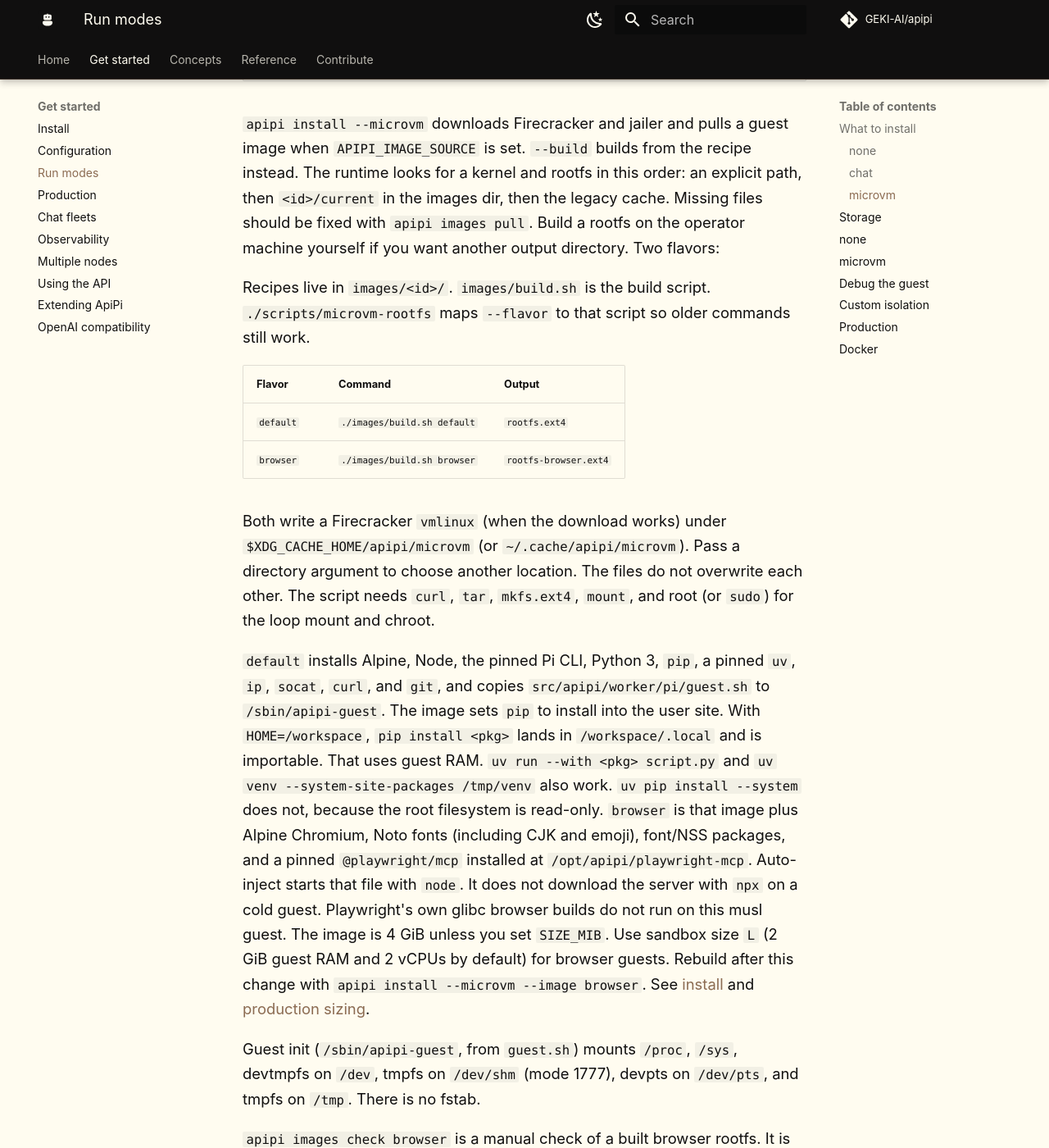
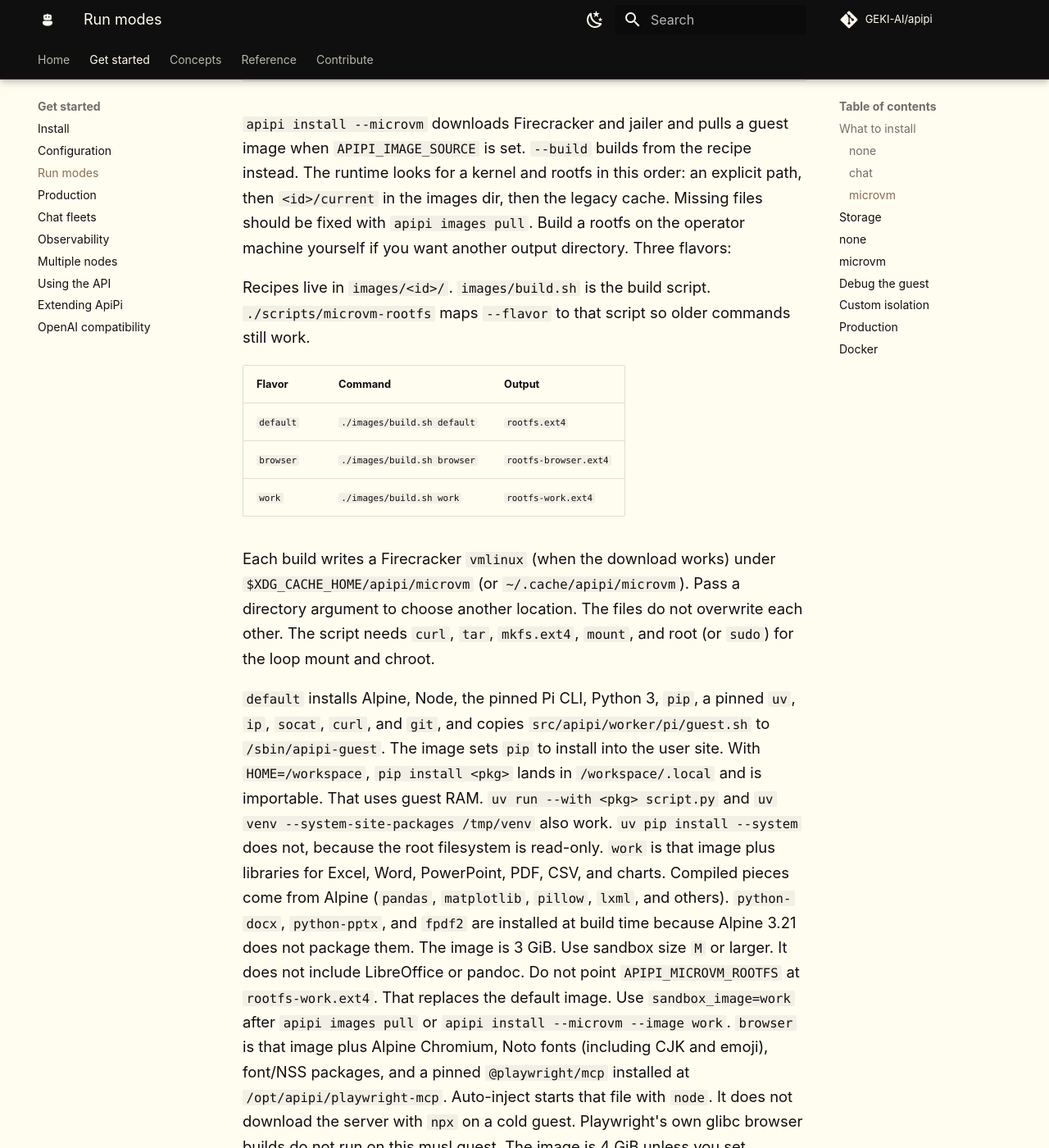
Before and after one commit to GEKI-AI/apipi, an MkDocs documentation site: the page built from docs/run-modes.md, in a window 1280 px wide and 1400 px high, scrolled down 2651 px. Shown: the whole window at 82% size. Built offline with MkDocs 1.6.1 and Material for MkDocs 9.7.7, drawn with Linux system fonts in a browser that asks for light colours; comment, search, counter and statistics services are not loaded.

Commit message:
Add a work guest image for business documents. (#398)
Excel, Word, PowerPoint, PDF, CSV, and chart libraries ship in the image. Size M or larger is required.

Co-authored-by: mths opencode <mths@datenhof.com>

```diff
--- a/docs/run-modes.md
+++ b/docs/run-modes.md
@@ -86,7 +86,7 @@ a guest image when `APIPI_IMAGE_SOURCE` is set. `--build` builds from
 the recipe instead. The runtime looks for a kernel and rootfs in this
 order: an explicit path, then `<id>/current` in the images dir, then
 the legacy cache. Missing files should be fixed with `apipi images pull`. Build a rootfs on the operator machine yourself if
-you want another output directory. Two flavors:
+you want another output directory. Three flavors:
 
 Recipes live in `images/<id>/`. `images/build.sh` is the build
 script. `./scripts/microvm-rootfs` maps `--flavor` to that script so
@@ -96,8 +96,9 @@ older commands still work.
 | --- | --- | --- |
 | `default` | `./images/build.sh default` | `rootfs.ext4` |
 | `browser` | `./images/build.sh browser` | `rootfs-browser.ext4` |
+| `work` | `./images/build.sh work` | `rootfs-work.ext4` |
 
-Both write a Firecracker `vmlinux` (when the download works) under
+Each build writes a Firecracker `vmlinux` (when the download works) under
 `$XDG_CACHE_HOME/apipi/microvm` (or `~/.cache/apipi/microvm`). Pass a
 directory argument to choose another location. The files do not
 overwrite each other. The script needs `curl`, `tar`, `mkfs.ext4`,
@@ -111,6 +112,15 @@ a pinned `uv`, `ip`, `socat`, `curl`, and `git`, and copies
 That uses guest RAM. `uv run --with <pkg> script.py` and
 `uv venv --system-site-packages /tmp/venv` also work. `uv pip install
 --system` does not, because the root filesystem is read-only.
+`work` is that image plus libraries for Excel, Word, PowerPoint, PDF,
+CSV, and charts. Compiled pieces come from Alpine (`pandas`,
+`matplotlib`, `pillow`, `lxml`, and others). `python-docx`,
+`python-pptx`, and `fpdf2` are installed at build time because Alpine
+3.21 does not package them. The image is 3 GiB. Use sandbox size `M`
+or larger. It does not include LibreOffice or pandoc. Do not point
+`APIPI_MICROVM_ROOTFS` at `rootfs-work.ext4`. That replaces the default
+image. Use `sandbox_image=work` after `apipi images pull` or
+`apipi install --microvm --image work`.
 `browser` is that image plus Alpine Chromium, Noto fonts (including
 CJK and emoji), font/NSS packages, and a pinned `@playwright/mcp`
 installed at `/opt/apipi/playwright-mcp`. Auto-inject starts that
--- a/pyproject.toml
+++ b/pyproject.toml
@@ -73,6 +73,8 @@ packages = ["src/apipi"]
 "images/default/image.env" = "apipi/worker/pi/images/default/image.env"
 "images/browser/image.env" = "apipi/worker/pi/images/browser/image.env"
 "images/browser/setup.sh" = "apipi/worker/pi/images/browser/setup.sh"
+"images/work/image.env" = "apipi/worker/pi/images/work/image.env"
+"images/work/setup.sh" = "apipi/worker/pi/images/work/setup.sh"
 
 [project.scripts]
 apipi = "apipi.cli:main"
```
Also changed, not shown: CHANGELOG.md (+3 -0 lines), docs/api.md (+3 -1 lines), docs/config.md (+1 -1 lines), docs/environments.md (+7 -2 lines), docs/install.md (+5 -2 lines), images/README.md (+7 -0 lines), 12 other files.
